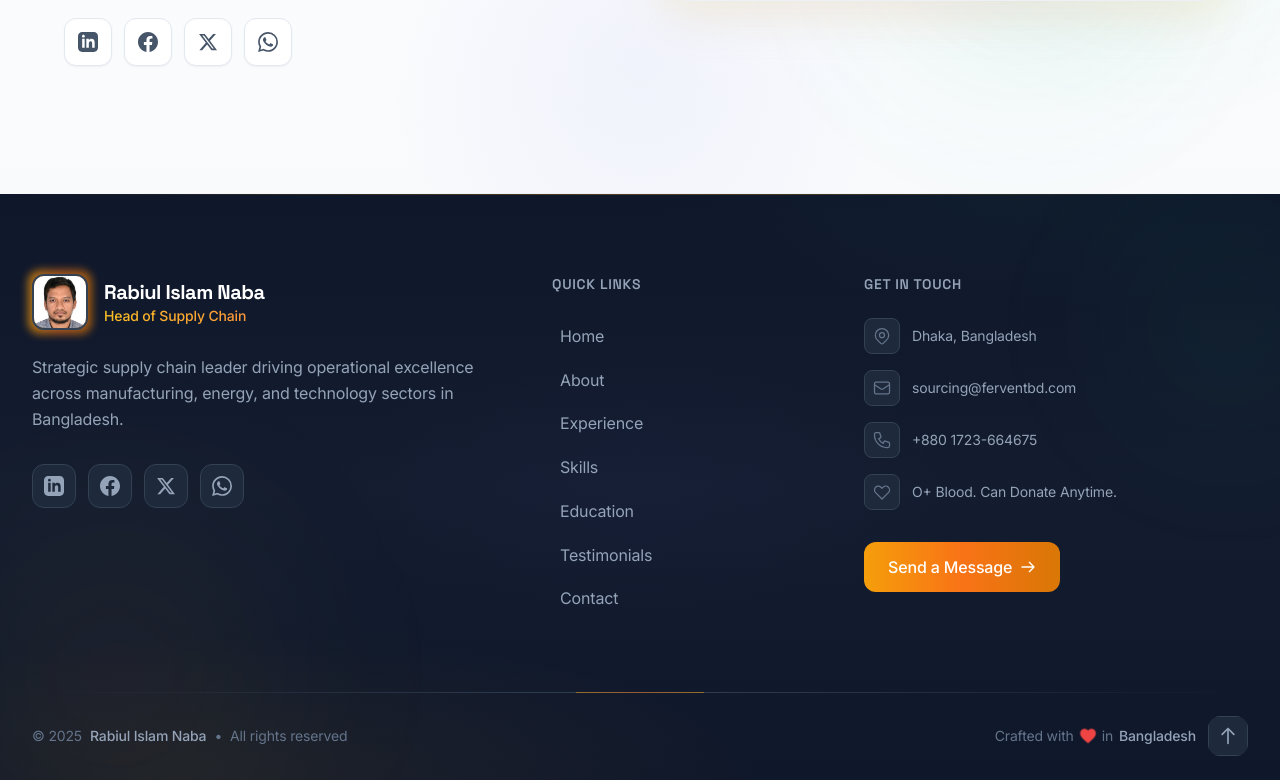
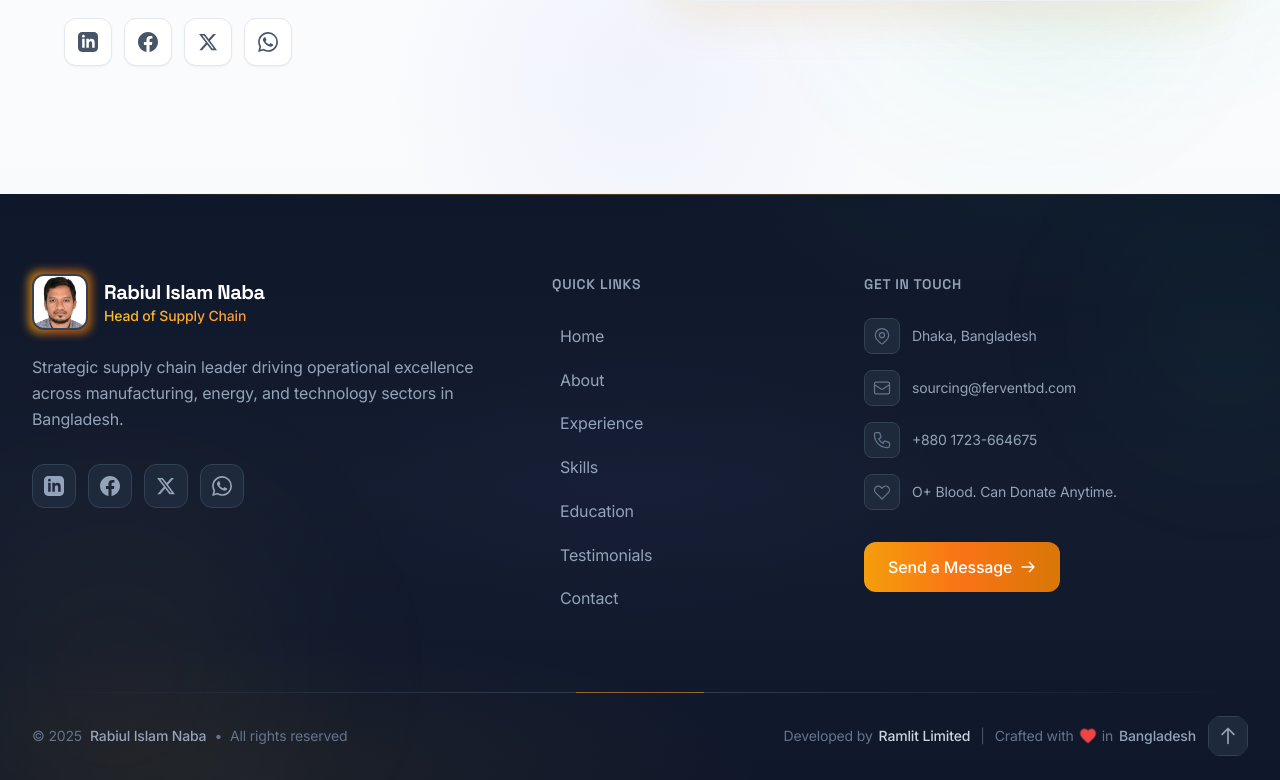
Before and after one commit to mejba13/naba-portfolio-nextjs, a Next.js app: page / in a window 1280 px wide. Shown: the part 10808-11588 px from the top of the page. Built offline with nearby package versions, Linux system fonts and the light colour scheme.

Commit message:
feat: add ramlit limited developer credit in footer

```diff
--- a/src/components/layout/Footer.tsx
+++ b/src/components/layout/Footer.tsx
@@ -356,9 +356,19 @@ export function Footer() {
               <span className="hidden sm:inline">All rights reserved</span>
             </div>
 
-            {/* Made with love */}
+            {/* Developer credit & Made with love */}
             <div className="flex items-center gap-3">
               <p className="text-sm text-slate-500 flex items-center gap-1.5">
+                <span>Developed by</span>
+                <a
+                  href="https://www.ramlit.com/"
+                  target="_blank"
+                  rel="noopener noreferrer"
+                  className="text-slate-300 hover:text-amber-400 font-medium transition-colors duration-200"
+                >
+                  Ramlit Limited
+                </a>
+                <span className="text-slate-600 mx-1">|</span>
                 <span>Crafted with</span>
                 <motion.span
                   animate={{ scale: [1, 1.2, 1] }}
```
